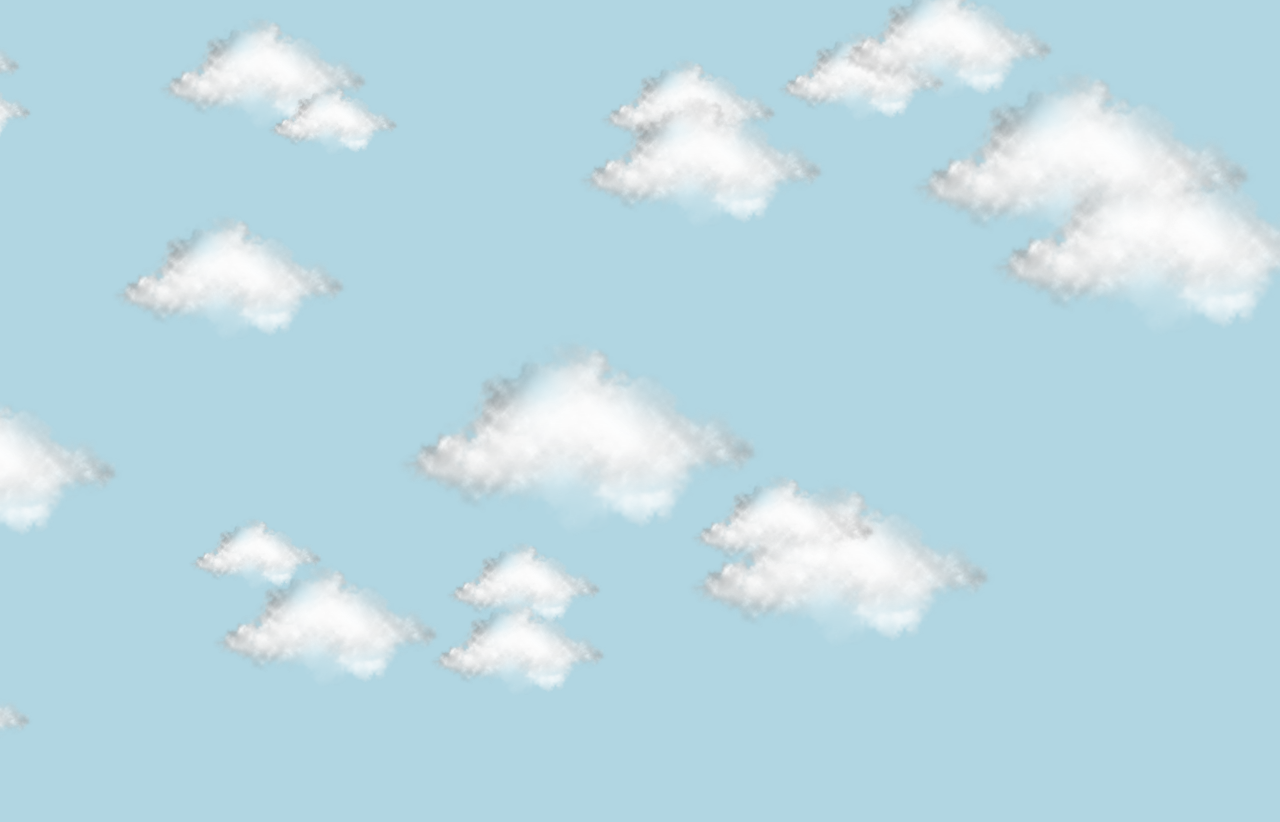
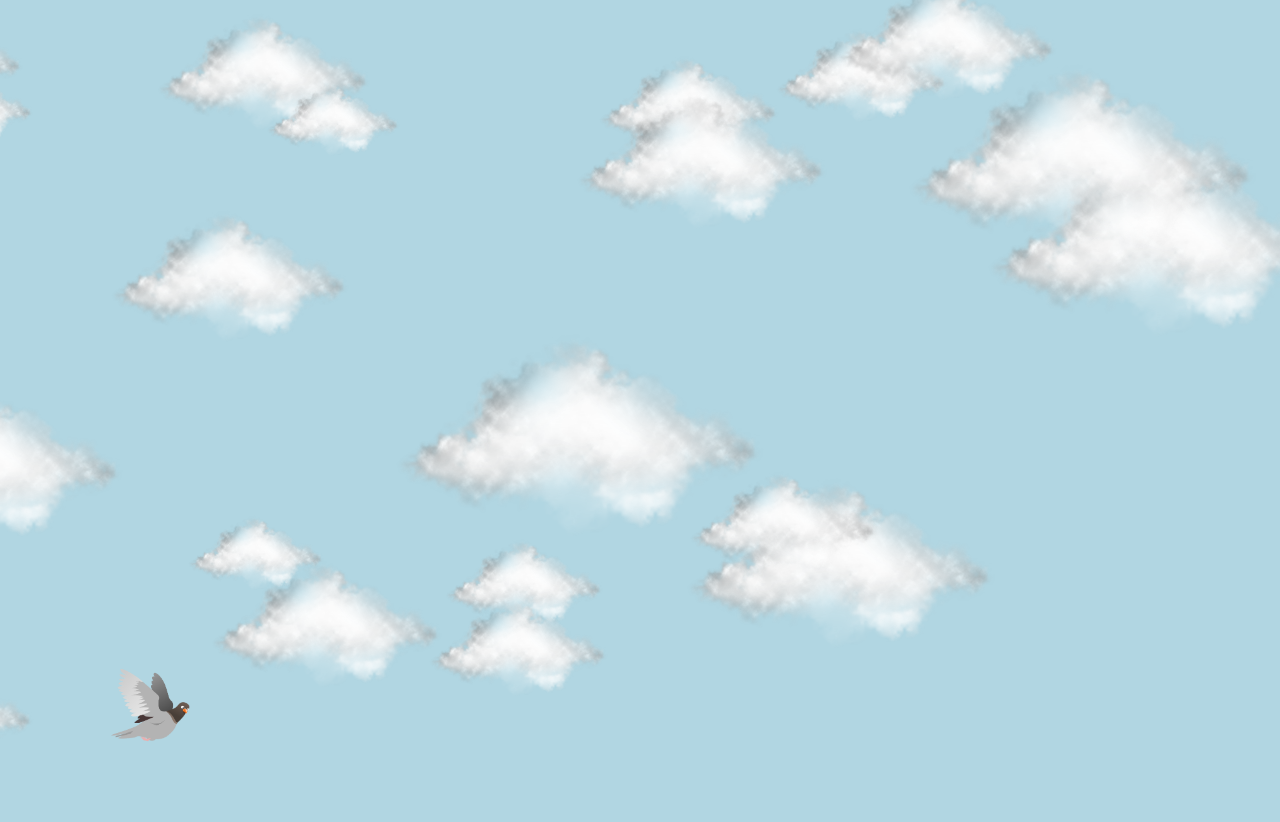
Before and after one commit to KasperOfzeau/PRG04-typescriptGame, a plain HTML site: page docs/index.html in a window 1280 px wide. Shown: the top 822 px of the page. Drawn offline with Linux system fonts and the light colour scheme.

Commit message:
style: :lipstick: Added style player

```diff
--- a/docs/css/style.scss
+++ b/docs/css/style.scss
@@ -22,13 +22,19 @@ body {
     100% {
       background: #add8e6;
     }
-  }
+}
 
-cloud {
+cloud, player {
     position: absolute;
     display: block;
     box-sizing: border-box;
     background-repeat: no-repeat;
+}
+
+player {
+    background-image: url(../images/pigeon.png);
+    background-size: contain;
+    width:100px; height: 80px;
 }
 
 cloud {
```
Also changed, not shown: docs/css/style.css, 1 other file.
